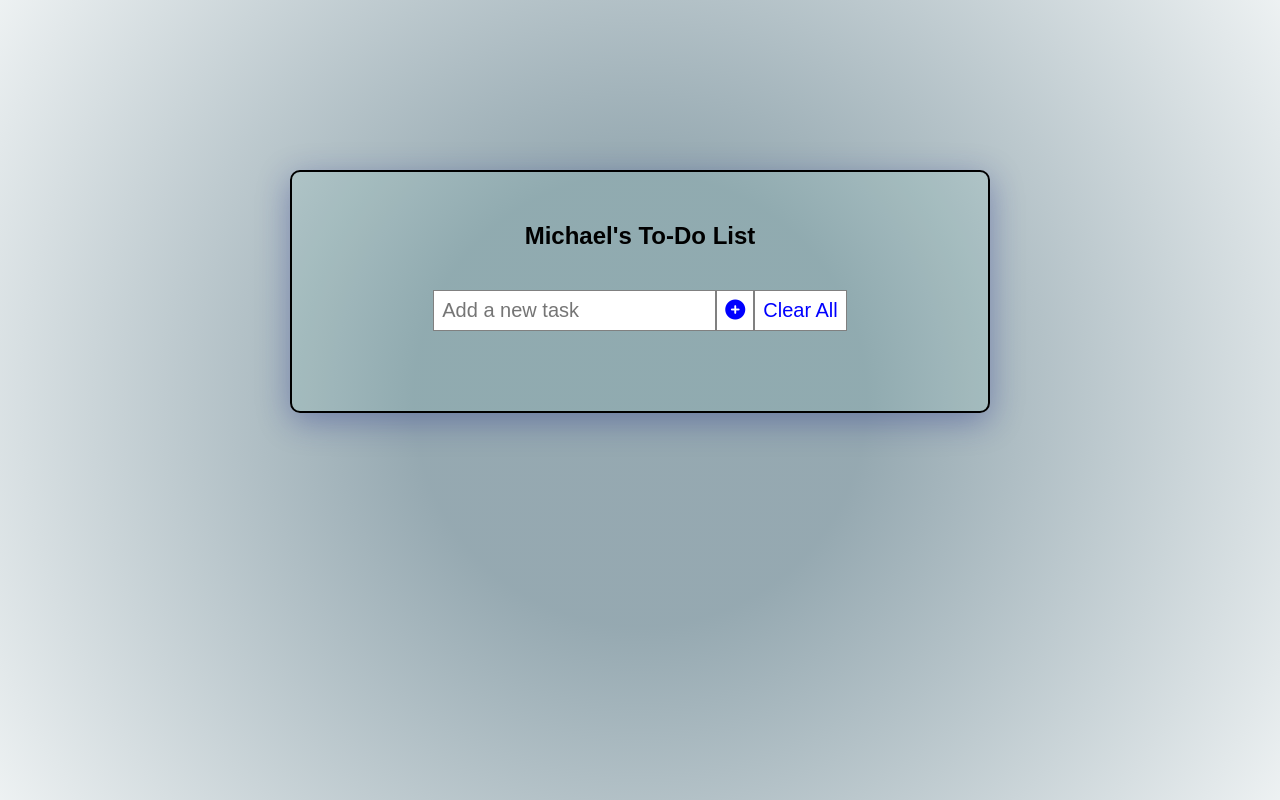
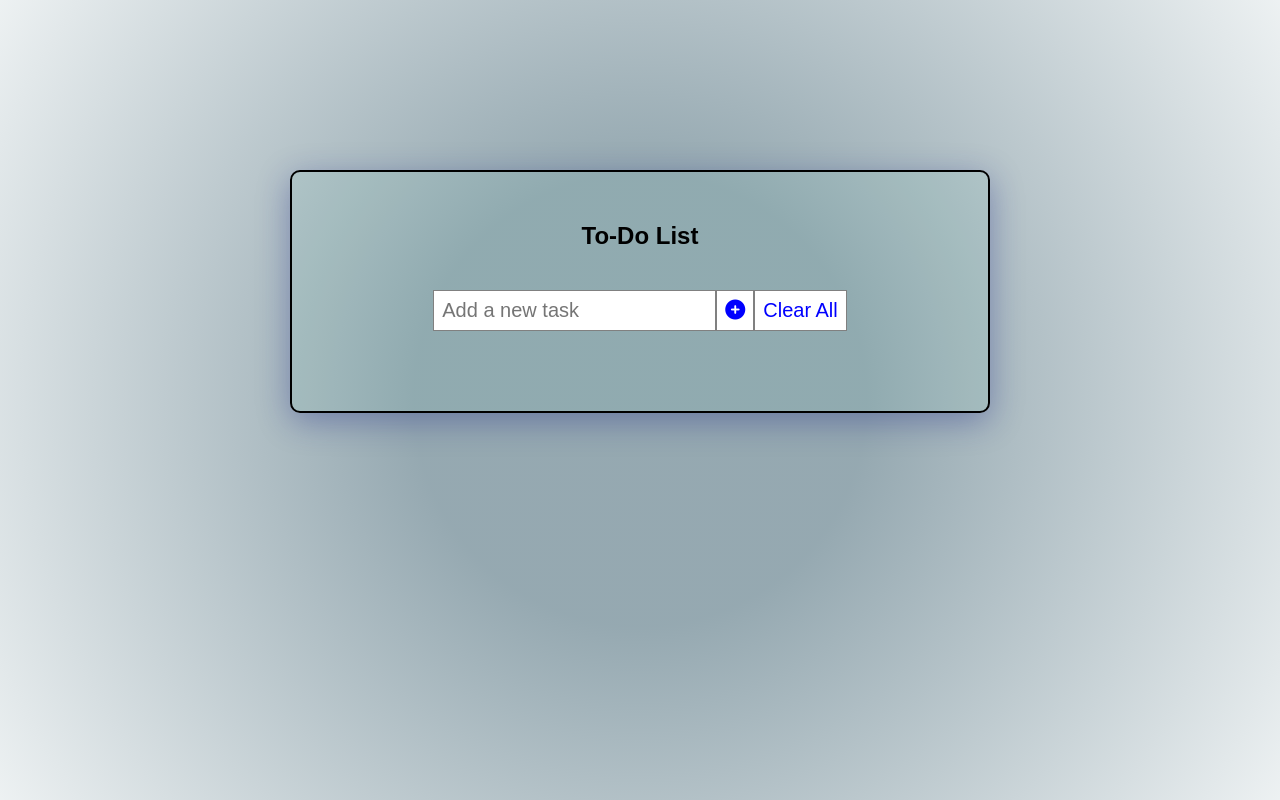
Before and after one commit to mikcad/ToDo-List, a plain HTML site: page index.html in a window 1280 px wide. Drawn offline with Linux system fonts and the light colour scheme; a web font is replaced by a local one.

Commit message:
removed name

```diff
--- a/index.html
+++ b/index.html
@@ -18,7 +18,7 @@
       <div class="todo-container">
          <!-- To-Do header -->
          <header>
-            <h2><span id="name">Michael's</span> To-Do List</h2>
+            <h2><span id="name"></span> To-Do List</h2>
          </header>
          <!-- To-Do form submit (input for adding list items) -->
          <form>
```
